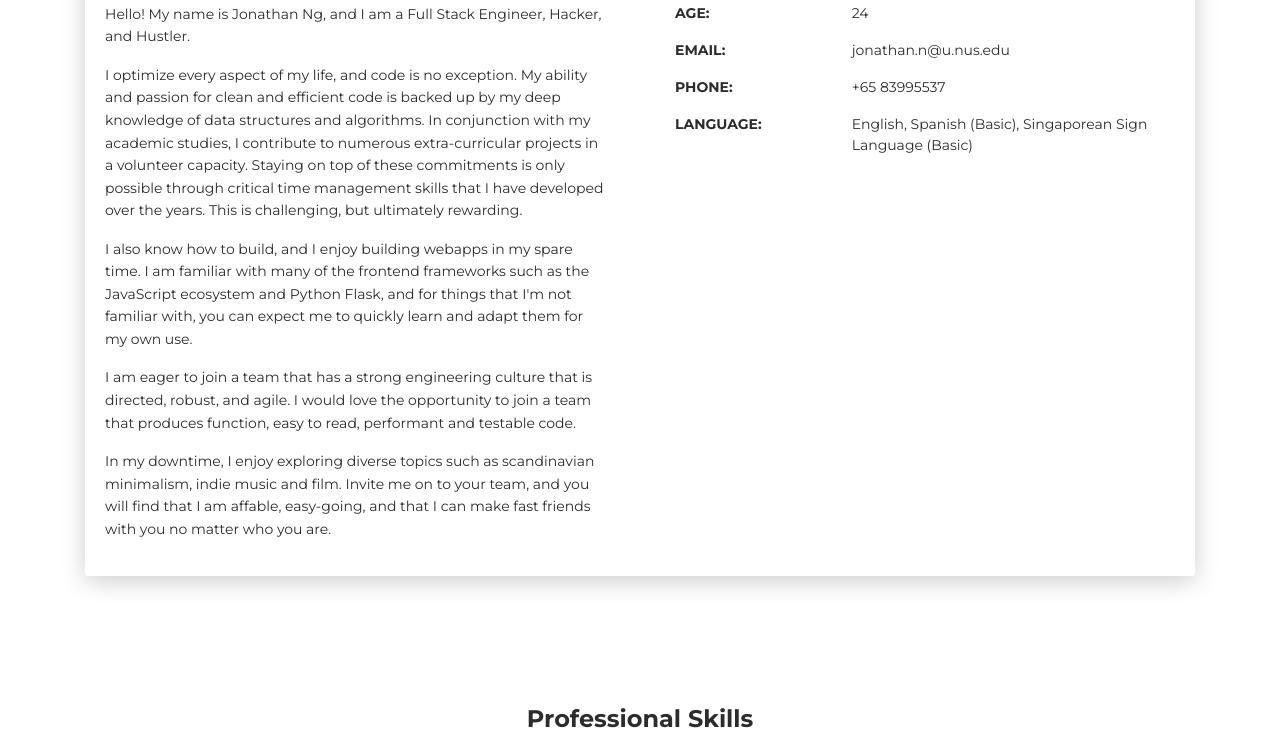
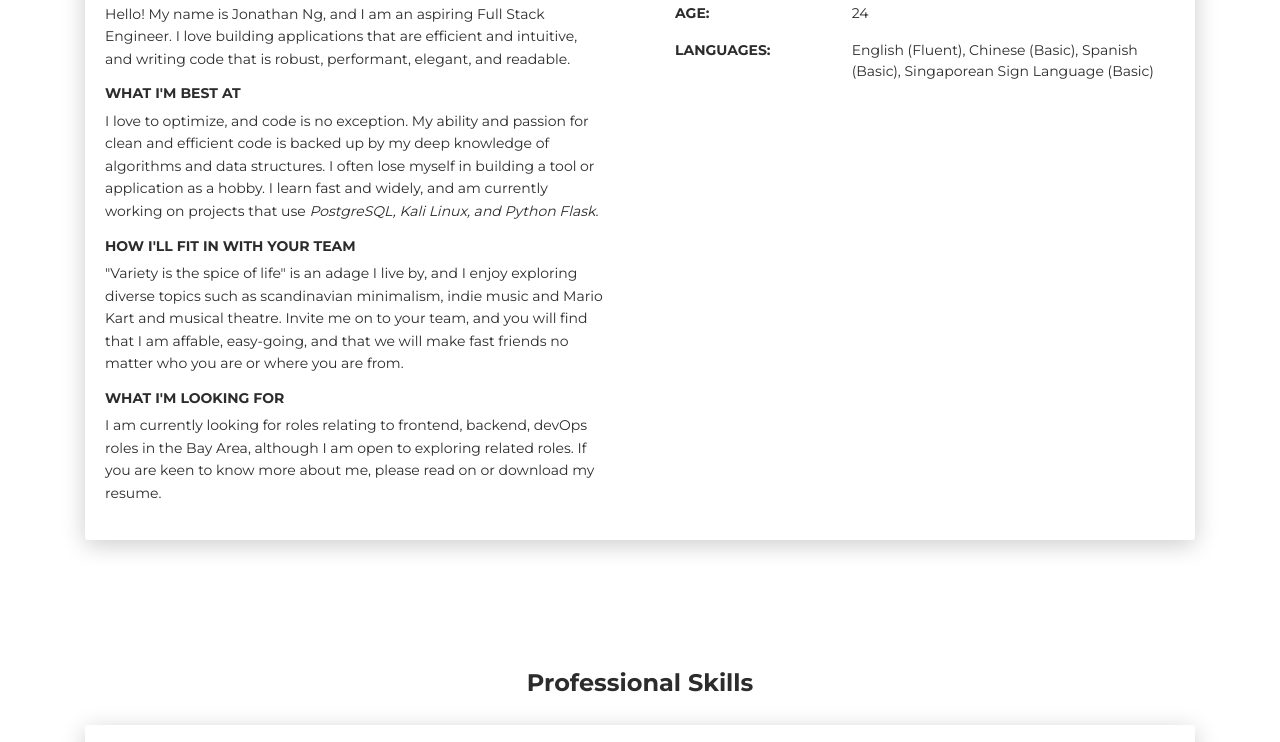
Before and after one commit to derpyplops/aboutme, a plain HTML site: page index.html in a window 1280 px wide. Shown: the part 687-1429 px from the top of the page. Drawn offline with Linux system fonts and the light colour scheme.

Commit message:
updated bio

```diff
--- a/index.html
+++ b/index.html
@@ -67,50 +67,56 @@
         <div class="col-lg-6 col-md-12">
           <div class="card-body">
             <div class="h4 mt-0 title">About Me</div>
-            <p>Hello! My name is Jonathan Ng, and I am a Full Stack Engineer, Hacker, and Hustler.</p>
+            <p>Hello! My name is Jonathan Ng, and I am an aspiring Full Stack Engineer.
+              I love building applications that are efficient and intuitive, and writing code that is
+              robust, performant, elegant, and readable.
+            </p>
+            <div class="h6 mt-0">What i'm best at</div>
             <p>
-              I optimize every aspect of my life, and code is no exception. My ability and passion
-              for clean and efficient code is backed up by my deep knowledge of data structures and algorithms. In conjunction with my academic studies,
-              I contribute to numerous extra-curricular projects in a volunteer capacity. Staying on top of these commitments is only possible through critical time
-              management skills that I have developed over the years. This is challenging, but ultimately rewarding.
+              I love to optimize, and code is no exception. My ability and passion
+              for clean and efficient code is backed up by my deep knowledge of algorithms and data structures.
+              I often lose myself in building a tool or application as a hobby.
+              I learn fast and widely, and am currently working on projects that use <em>PostgreSQL, Kali Linux, and Python Flask</em>.
             </p>
+            <div class="h6 mt-0">How I'll fit in with your team</div>
             <p>
-              I also know how to build, and I enjoy building webapps in my spare time. I am
-              familiar with many of the frontend frameworks such as the JavaScript ecosystem and Python Flask, and
-              for things that I'm not familiar with, you can expect me to quickly learn and adapt them for my own use.
+              "Variety is the spice of life" is an adage I live by, and I enjoy exploring diverse topics such as scandinavian minimalism, indie music and Mario Kart and musical theatre.
+              Invite me on to your team, and you will find that I am affable, easy-going, and that we will make fast friends
+              no matter who you are or where you are from.
             </p>
-            <p>I am eager to join a team that has a strong engineering culture that is directed, robust, and agile.
-                I would love the opportunity to join a team that produces function, easy to read, performant and testable code.</p>
+            <div class="h6 mt-0">What I'm looking for</div>
+            <p>I am currently looking for roles relating to frontend, backend, devOps roles in the Bay Area, although I am open to exploring related roles.
+              If you are keen to know more about me, please read on or download my resume.</p>
+            </p>
 
-            </p>
-            <p>
-              In my downtime, I enjoy exploring diverse topics such as scandinavian minimalism, indie music and film.
-              Invite me on to your team, and you will find that I am affable, easy-going, and that I can make fast friends with you no matter who you are.
-            </p>
           </div>
         </div>
         <div class="col-lg-6 col-md-12">
           <div class="card-body">
-            <div class="h4 mt-0 title">About Me</div>
+            <div class="h4 mt-0 title">Basic Information</div>
             <div class="row">
               <div class="col-sm-4"><strong class="text-uppercase">Age:</strong></div>
               <div class="col-sm-8">24</div>
             </div>
-            <div class="row mt-3">
+            <!-- <div class="row mt-3">
               <div class="col-sm-4"><strong class="text-uppercase">Email:</strong></div>
               <div class="col-sm-8">jonathan.n@u.nus.edu</div>
-            </div>
-            <div class="row mt-3">
+            </div> -->
+            <!-- <div class="row mt-3">
+              <div class="col-sm-4"><strong class="text-uppercase">Skype:</strong></div>
+              <div class="col-sm-8">teddy4234</div>
+            </div> -->
+            <!-- <div class="row mt-3">
               <div class="col-sm-4"><strong class="text-uppercase">Phone:</strong></div>
               <div class="col-sm-8">+65 83995537</div>
-            </div>
+            </div> -->
             <!-- <div class="row mt-3">
               <div class="col-sm-4"><strong class="text-uppercase">Address:</strong></div>
               <div class="col-sm-8">140, City Center, New York, U.S.A</div>
             </div> -->
             <div class="row mt-3">
-              <div class="col-sm-4"><strong class="text-uppercase">Language:</strong></div>
-              <div class="col-sm-8">English, Spanish (Basic), Singaporean Sign Language (Basic)</div>
+              <div class="col-sm-4"><strong class="text-uppercase">Languages:</strong></div>
+              <div class="col-sm-8">English (Fluent), Chinese (Basic), Spanish (Basic), Singaporean Sign Language (Basic)</div>
             </div>
           </div>
         </div>
@@ -415,7 +421,7 @@
           <div class="col-md-3 bg-primary" data-aos="fade-right" data-aos-offset="50" data-aos-duration="500">
             <div class="card-body cc-education-header">
 
-              <div class="card-pic">/di>v<a href="http://effectivealtruism.sg/"><img src="images/ea-logo-white.png" width=100 alt="Image"/></a></div>
+              <div class="card-pic"><a href="http://effectivealtruism.sg/"><img src="images/ea-logo-white.png" width=100 alt="Image"/></a></div>
               <p>2015 - Present</p>
               <!-- <div class="h5">EA</div> -->
             </div>
```
